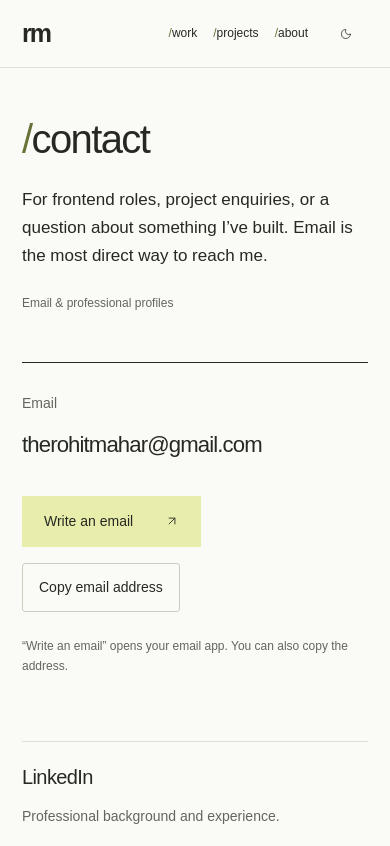
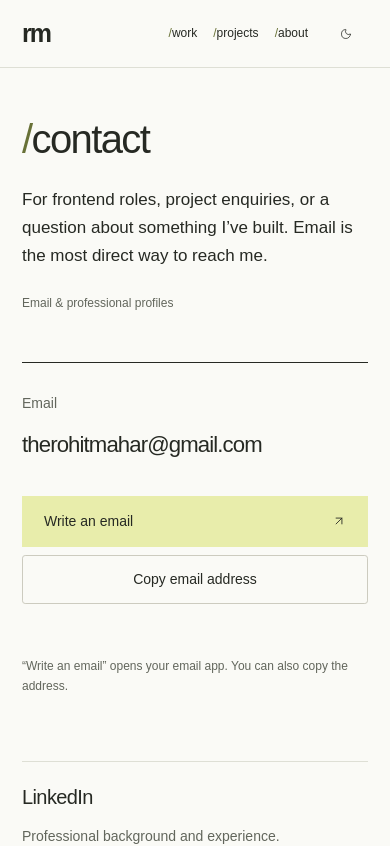
Before and after one commit to therohitmahar/portfolio, a Next.js app: page /contact in a window 390 px wide. Shown: the top 846 px of the page. Built offline with nearby package versions, Linux system fonts and the light colour scheme.

Commit message:
fix: keep contact buttons stable when copy feedback appears

```diff
--- a/design/DESIGN_SYSTEM.md
+++ b/design/DESIGN_SYSTEM.md
@@ -110,3 +110,5 @@ Baseline: commit `2898eae`, tag `portfolio-before-cta-about-2026-10-30`.
 Ordinary text links have a persistent underline. Navigation, the wordmark, project-cover/title links, and filled primary actions retain their explicit treatments. The homepage's linked sections have separate underlined action labels below the descriptions, rather than relying on heading arrows. Project actions use 14px text, 44px minimum height, and right arrows for internal notes / up-right arrows for external destinations. Source links in Other builds also have 44px targets. Plain secondary actions stay typographic; the pale accent fill identifies the main action.
 
 About presents the career timeline before the editorial grid on every viewport. Its main groups are Experience at LineupX, How I work (Frontend engineering / UI/UX and product redesigns / User collaboration), and Skills & education. Role dates, technologies, education, and narrative facts are retained. On phones the experience block is followed by the narrative and then supporting background. Related links sit 16px after their paragraph, with no additional child margin; wrapped links have a 4px row gap. The closing contact action uses the shared primary-action treatment.
+
+Contact actions use a shared grid: the email link and copy button occupy the action rows, and the copy status spans a separate full-width feedback row. CopyEmail's non-semantic wrapper uses `display: contents` within that grid. Two lines of feedback space are reserved so success/error messages do not move the actions or supporting note. At 400px and below, actions intentionally stack at full width; wider layouts keep them alongside one another. This arrangement is determined by viewport width, never by confirmation text.
--- a/design/REVIEW.md
+++ b/design/REVIEW.md
@@ -133,3 +133,9 @@ Reproduced on `http://10.137.51.47:3014/contact`: `isSecureContext` was false, `
 The compatibility use of deprecated `execCommand("copy")` is intentionally limited to this fallback because HTTP LAN previews cannot expose the secure-context Clipboard API. References: https://developer.mozilla.org/en-US/docs/Web/API/Clipboard/writeText and https://developer.mozilla.org/en-US/docs/Web/API/Document/execCommand . Existing regression failure coverage now blocks both mechanisms so it still verifies the genuine failure state.
 
 Production build with TypeScript, targeted ESLint, script syntax, and diff whitespace checks passed. Six isolated Chromium browser scenarios passed on Contact only: LAN HTTP mobile fallback; localhost modern API; rejected modern write with fallback; absent modern API with fallback; both methods blocked; LAN HTTP keyboard activation. Successful cases verified actual clipboard contents equal the expected email through a secure-origin reader, returning only the comparison result. Tests also confirmed no leftover temporary fields, restored focus, stable viewport position, no horizontal overflow, and no page errors. The blocked case retained honest failure feedback. The local report is in ignored `output/review/clipboard-fix/report.json`. Physical-device Safari is not verified.
+
+## Copy feedback layout stability
+
+The copy confirmation previously participated in the same wrapping flex group as its button; adding text enlarged that group and could move the button relative to Write an email. Contact now uses a dedicated action grid, with copy feedback in its own full-width row and space reserved for two lines. At 400px and below the buttons intentionally stack from the initial render; above that they sit side by side. Feedback does not determine the layout.
+
+Production build including TypeScript, targeted ESLint, and whitespace checks passed. Contact-only browser tests at 320, 390, 414, 768, and 1440px in both themes checked initial, copy-success, and forced-copy-failure states. All ten combinations preserved each button's x/y position and width/height, as well as the supporting note's y position, within 0.5px. Feedback remained below the buttons with no overlap or horizontal overflow. Representative success/error screenshots were visually inspected. Measurements and captures are retained locally in ignored `output/review/copy-feedback-layout/`. The clipboard fallback logic itself is unchanged from the previous verified fix.
--- a/src/app/contact/page.tsx
+++ b/src/app/contact/page.tsx
@@ -21,7 +21,7 @@ export default function ContactPage() {
         <a className="contact-address" href="mailto:therohitmahar@gmail.com">
           therohitmahar@gmail.com
         </a>
-        <div className="inline-links">
+        <div className="contact-actions">
           <a className="primary-link" href="mailto:therohitmahar@gmail.com">
             Write an email <ArrowIcon />
           </a>
--- a/src/app/globals.css
+++ b/src/app/globals.css
@@ -1118,22 +1118,44 @@ ol {
   text-decoration: none;
   overflow-wrap: anywhere;
 }
-.contact-primary > .inline-links {
-  margin: var(--space-6) 0 var(--space-5);
+.contact-actions {
+  display: grid;
+  grid-template-columns: max-content minmax(0, 1fr);
+  align-items: center;
+  gap: var(--space-2) var(--space-5);
+  margin: var(--space-6) 0 var(--space-2);
+}
+.contact-actions .button-secondary {
+  justify-self: start;
 }
 .copy-action {
-  display: flex;
-  align-items: center;
-  gap: var(--space-4);
-  flex-wrap: wrap;
+  display: contents;
 }
 .copy-action [role="status"] {
-  font-size: var(--type-caption);
-  max-width: 300px;
+  grid-column: 1 / -1;
+  min-width: 0;
+  min-height: 3em;
+  font-size: var(--type-caption);
+  line-height: 1.5;
+  overflow-wrap: anywhere;
   color: var(--muted);
 }
-.copy-action [role="status"]:empty {
-  display: none;
+@media (max-width: 650px) {
+  .contact-actions {
+    column-gap: var(--space-3);
+  }
+}
+@media (max-width: 400px) {
+  .contact-actions {
+    grid-template-columns: minmax(0, 1fr);
+  }
+  .contact-actions .primary-link,
+  .contact-actions .button-secondary {
+    justify-self: stretch;
+  }
+  .contact-actions .primary-link {
+    justify-content: space-between;
+  }
 }
 .contact-options {
   display: grid;
```
